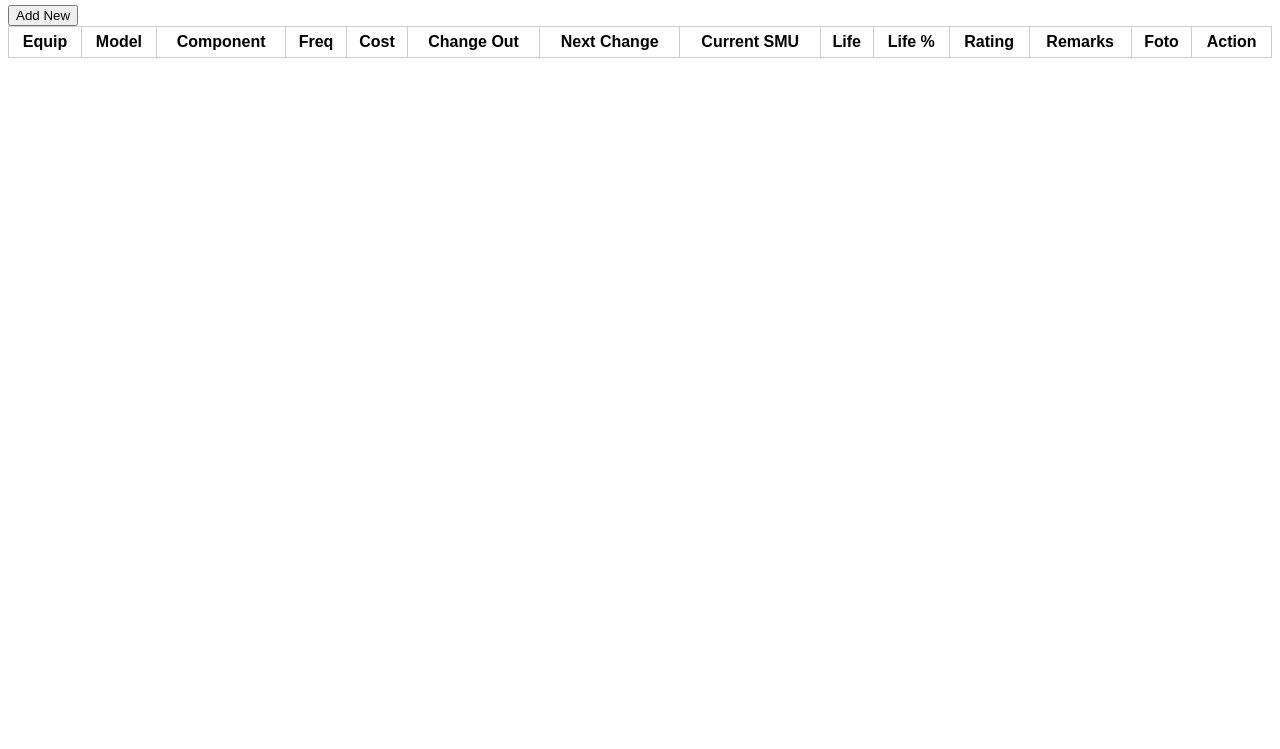
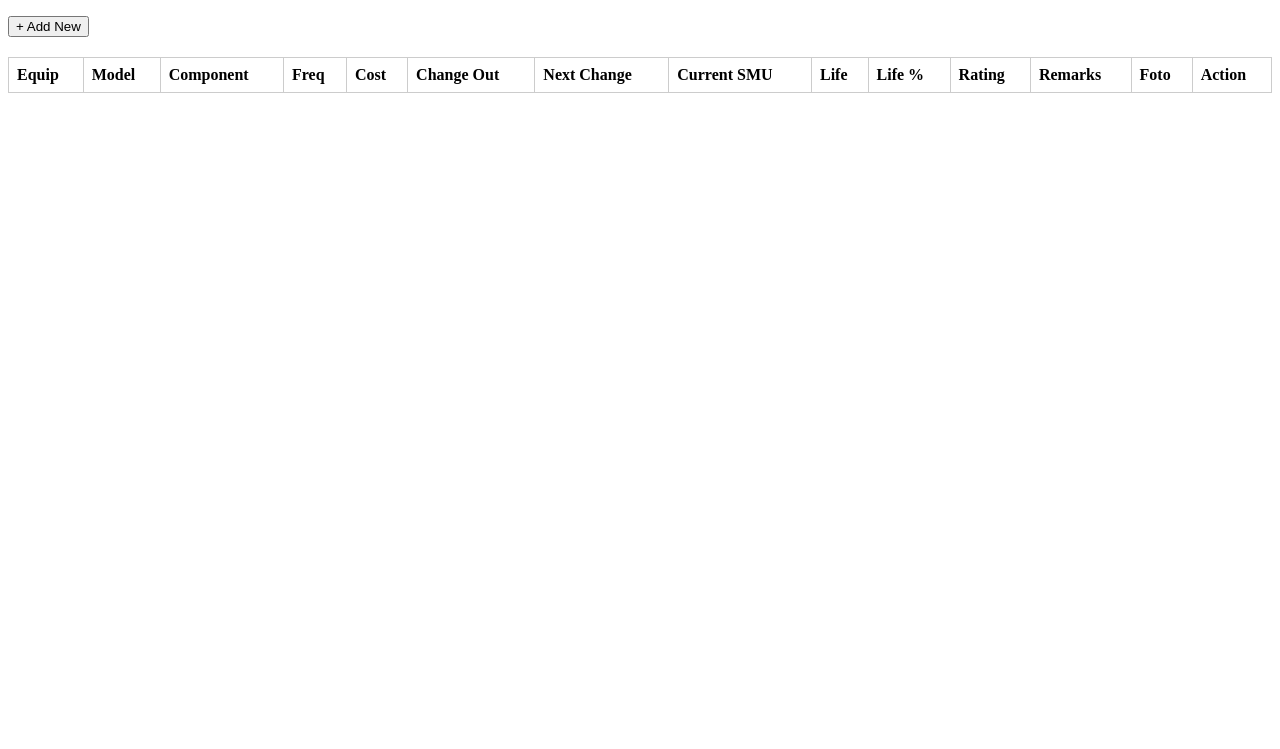
Before and after one commit to endboedy/Component-Life, a plain HTML site: page public/index.html in a window 1280 px wide. Shown: the part 51-800 px from the top of the page. Drawn offline with Linux system fonts and the light colour scheme.

Commit message:
Update index.html

```diff
--- a/public/index.html
+++ b/public/index.html
@@ -1,54 +1,66 @@
+<!DOCTYPE html>
 <html lang="en">
 <head>
   <meta charset="UTF-8">
-  <title>Component Life EM</title>
+  <title>Component Life</title>
   <style>
-    body { font-family: Arial, sans-serif; }
     .hidden { display: none; }
-    .form-container { border: 1px solid #ccc; padding: 10px; margin-bottom: 15px; }
-    table { border-collapse: collapse; width: 100%; }
-    th, td { border: 1px solid #ccc; padding: 6px; text-align: center; }
+    table { width: 100%; border-collapse: collapse; margin-top: 20px; }
+    th, td { border: 1px solid #ccc; padding: 8px; text-align: left; }
+    .action-btn { cursor: pointer; color: red; }
+    .form-container { border: 1px solid #ccc; padding: 15px; margin: 20px 0; }
   </style>
 </head>
 <body>
-  <h2>Component Life EM</h2>
 
-  <!-- Tombol Add -->
-  <button id="addNewBtn">Add New</button>
+  <h2>Component Life Management</h2>
 
-  <!-- Form Input (default hidden) -->
+  <!-- Tombol add new -->
+  <button id="addNewBtn">+ Add New</button>
+
+  <!-- Form input -->
   <div id="formContainer" class="form-container hidden">
-    <label>Equip <input type="text" id="equip"></label><br>
-    <label>Model <input type="text" id="model"></label><br>
-    <label>Component <input type="text" id="component"></label><br>
-    <label>Freq <input type="number" id="freq"></label><br>
-    <label>Cost <input type="number" id="cost"></label><br>
-    <label>Change Out <input type="number" id="changeOut"></label><br>
-    <label>Rating
-      <select id="rating">
-        <option value="">--Select--</option>
-        <option>A</option><option>B</option><option>C</option><option>D</option><option>X</option>
-      </select>
-    </label><br>
-    <label>Remarks <input type="text" id="remarks"></label><br>
-    <label>Foto <input type="file" id="foto"></label><br>
+    <h3>Add / Edit Component</h3>
+    <label>Equip: <input type="text" id="equip"></label><br>
+    <label>Model: <input type="text" id="model"></label><br>
+    <label>Component: <input type="text" id="component"></label><br>
+    <label>Freq: <input type="number" id="freq"></label><br>
+    <label>Cost: <input type="number" id="cost"></label><br>
+    <label>Change Out: <input type="number" id="changeOut"></label><br>
+    <label>Rating: <input type="text" id="rating"></label><br>
+    <label>Remarks: <input type="text" id="remarks"></label><br>
+    <label>Foto: <input type="file" id="foto" accept="image/*"></label><br><br>
+
     <button id="saveBtn">Save</button>
     <button id="cancelBtn">Cancel</button>
   </div>
 
-  <!-- Tabel -->
-  <table>
+  <!-- Tabel data -->
+  <table id="dataTable">
     <thead>
       <tr>
-        <th>Equip</th><th>Model</th><th>Component</th><th>Freq</th>
-        <th>Cost</th><th>Change Out</th><th>Next Change</th>
-        <th>Current SMU</th><th>Life</th><th>Life %</th>
-        <th>Rating</th><th>Remarks</th><th>Foto</th><th>Action</th>
+        <th>Equip</th>
+        <th>Model</th>
+        <th>Component</th>
+        <th>Freq</th>
+        <th>Cost</th>
+        <th>Change Out</th>
+        <th>Next Change</th>
+        <th>Current SMU</th>
+        <th>Life</th>
+        <th>Life %</th>
+        <th>Rating</th>
+        <th>Remarks</th>
+        <th>Foto</th>
+        <th>Action</th>
       </tr>
     </thead>
-    <tbody id="dataTable"></tbody>
+    <tbody>
+      <!-- Data akan dirender dari JS -->
+    </tbody>
   </table>
 
+  <!-- Import script JS -->
   <script type="module" src="script.js"></script>
 </body>
 </html>
```
